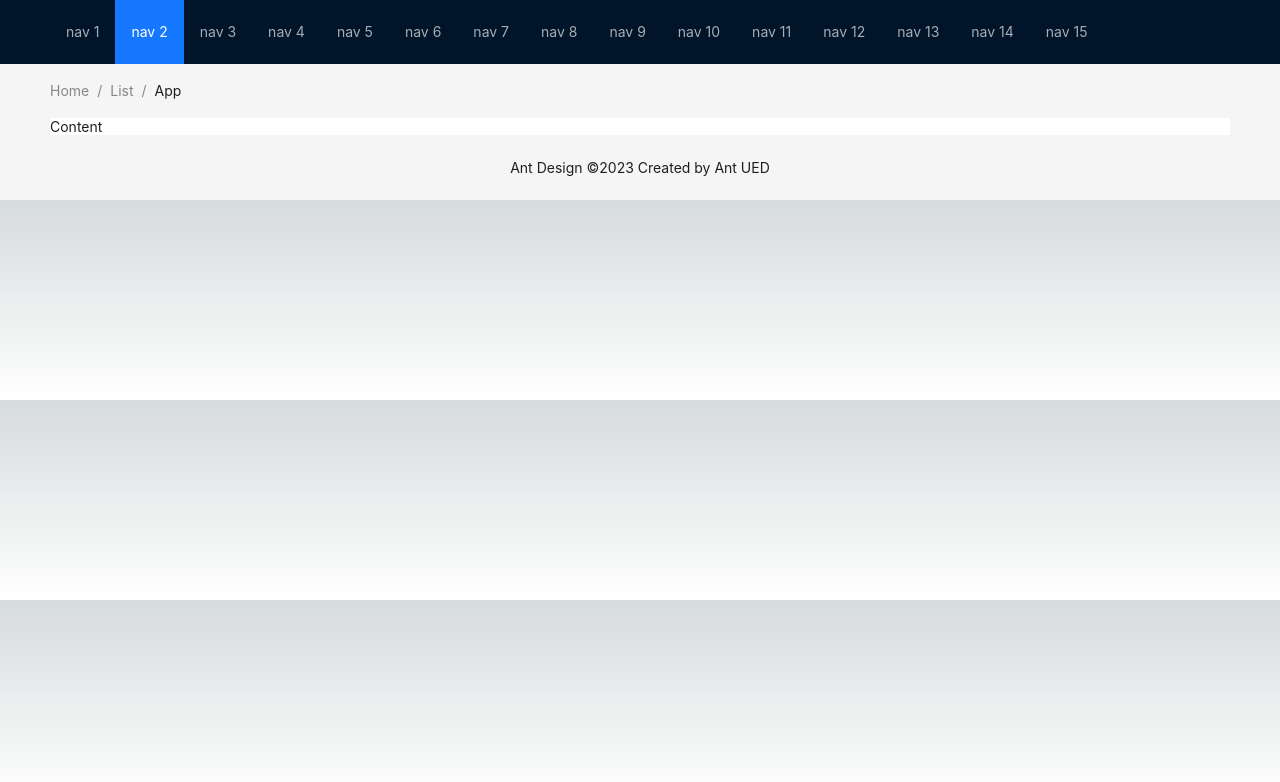
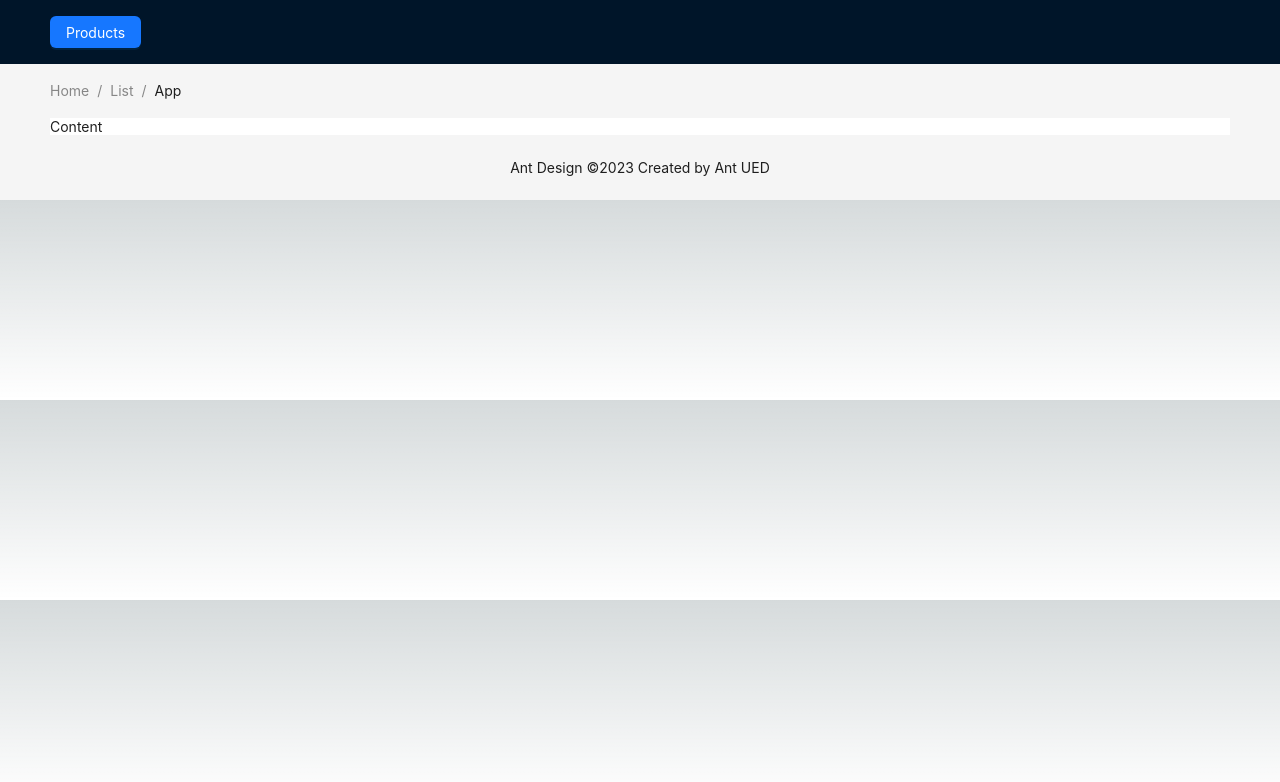
Before and after one commit to pixprocoder/next.js-first-app, a Next.js app: page / in a window 1280 px wide. Shown: the top 782 px of the page. Built offline with nearby package versions, Linux system fonts and the light colour scheme.

Commit message:
redirect  to  home  page after few second and link explored

```diff
--- a/src/pages/index.js
+++ b/src/pages/index.js
@@ -1,4 +1,5 @@
-import { Breadcrumb, Layout, Menu, theme } from "antd";
+import { Breadcrumb, Button, Layout, Menu, theme } from "antd";
+import Link from "next/link";
 const { Header, Content, Footer } = Layout;
 const HomePage = () => {
   const {
@@ -13,18 +14,11 @@ const HomePage = () => {
         }}
       >
         <div className="demo-logo" />
-        <Menu
-          theme="dark"
-          mode="horizontal"
-          defaultSelectedKeys={["2"]}
-          items={new Array(15).fill(null).map((_, index) => {
-            const key = index + 1;
-            return {
-              key,
-              label: `nav ${key}`,
-            };
-          })}
-        />
+        <Menu theme="dark" mode="horizontal" defaultSelectedKeys={["2"]}>
+          <Button type="primary">
+            <Link href="/products">Products</Link>
+          </Button>
+        </Menu>
       </Header>
       <Content
         style={{
--- a/src/pages/products/index.js
+++ b/src/pages/products/index.js
@@ -1,11 +1,14 @@
 import { Button } from "antd";
+import Link from "next/link";
 import React from "react";
 
 function ProductsHomePage() {
   return (
     <div>
       <h1>Products home page</h1>
-      <Button type="primary">Hello 👋🏼</Button>
+      <Button type="primary">
+        <Link href="/">Back to Home👋🏼</Link>
+      </Button>
     </div>
   );
 }
```
Also changed, not shown: src/pages/404.js (+7 -0 lines).
